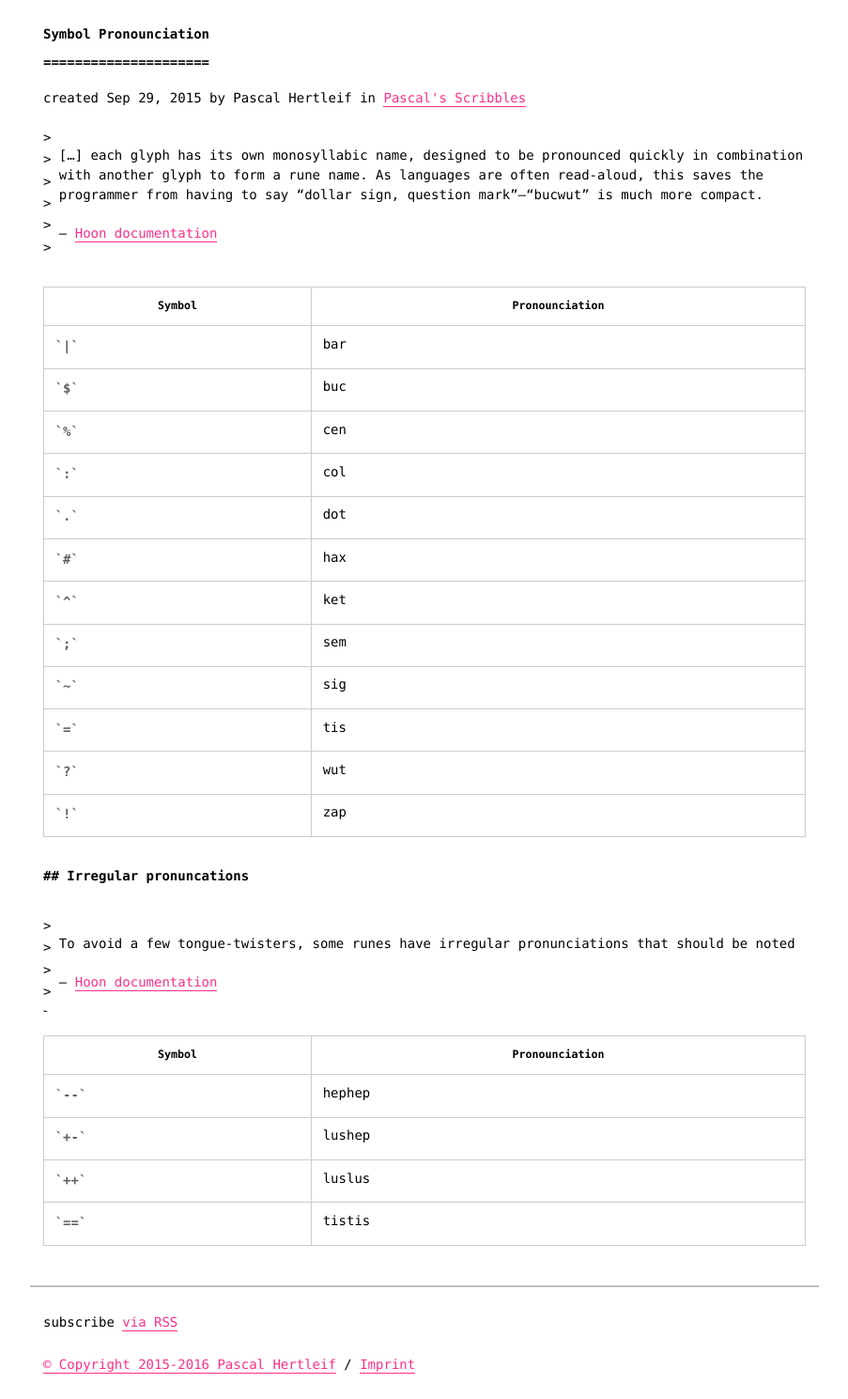
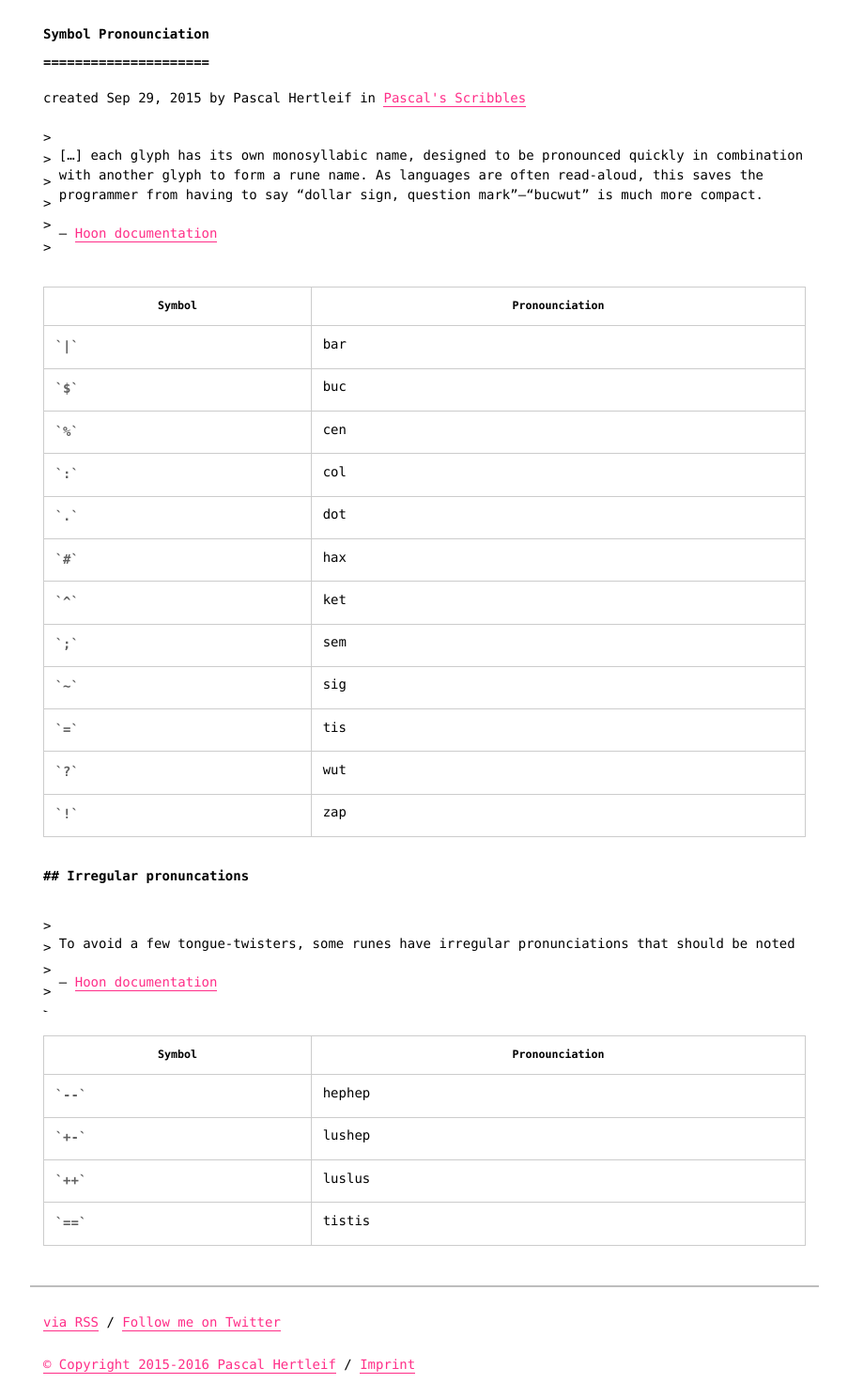
Before and after one commit to killercup/scribbles, a Jekyll site: the page built from _posts/2015-09-29-symbol-pronounciation.md, in a window 1280 px wide. Shown: the whole page at 94% size, without its empty margins (188-1091 px from the left). Built offline with Jekyll 4.4.1, drawn with Linux system fonts in a browser that asks for light colours.

Commit message:
Refactor content away from templates

```diff
--- a/_config.yml
+++ b/_config.yml
@@ -2,9 +2,13 @@
 description: >
     Some notes. Think of this as an alternative to a bunch of Gists.
 url: "https://scribbles.pascalhertleif.de"
-twitter_username: killercup
-github_username: killercup
+author:
+  name: Pascal Hertleif
+  twitter: killercup
+  github: killercup
+imprint_url: https://pascalhertleif.de/impressum/
 
+# Posts
 permalink: "/:title.html"
 defaults:
   - scope:
@@ -13,9 +17,9 @@
     values:
       layout: "post"
       author: Pascal Hertleif
-
 timezone: "Europe/Berlin"
 
+# Markdown rendering
 markdown: kramdown
 highlighter: rouge
 kramdown:
@@ -26,5 +30,7 @@
   toc_levels: 1..6
   smart_quotes: lsquo,rsquo,ldquo,rdquo
   enable_coderay: false
+
+# Assets
 sass:
   style: compressed
--- a/_layouts/default.html
+++ b/_layouts/default.html
@@ -11,12 +11,14 @@
   </div>
   <footer class="container site-footer">
     <p>
-      subscribe <a href="{{ "/feed.xml" | prepend: site.baseurl }}">via RSS</a>
+      <a href="{{ "/feed.xml" | prepend: site.baseurl }}">via RSS</a>
+      /
+      <a href="https://twitter.com/{{site.author.twitter}}">Follow me on Twitter</a>
     </p>
     <p>
-      <a href="https://creativecommons.org/licenses/by-nc/4.0/" rel="license">&copy; Copyright 2015-{{ site.time | date:"%Y" }} Pascal Hertleif</a>
+      <a href="https://creativecommons.org/licenses/by-nc/4.0/" rel="license">&copy; Copyright 2015-{{ site.time | date:"%Y" }} {{site.author.name}}</a>
       /
-      <a href="https://pascalhertleif.de/impressum/">Imprint</a>
+      <a href="{{site.imprint_url}}">Imprint</a>
     </p>
   </footer>
 </body>
```
